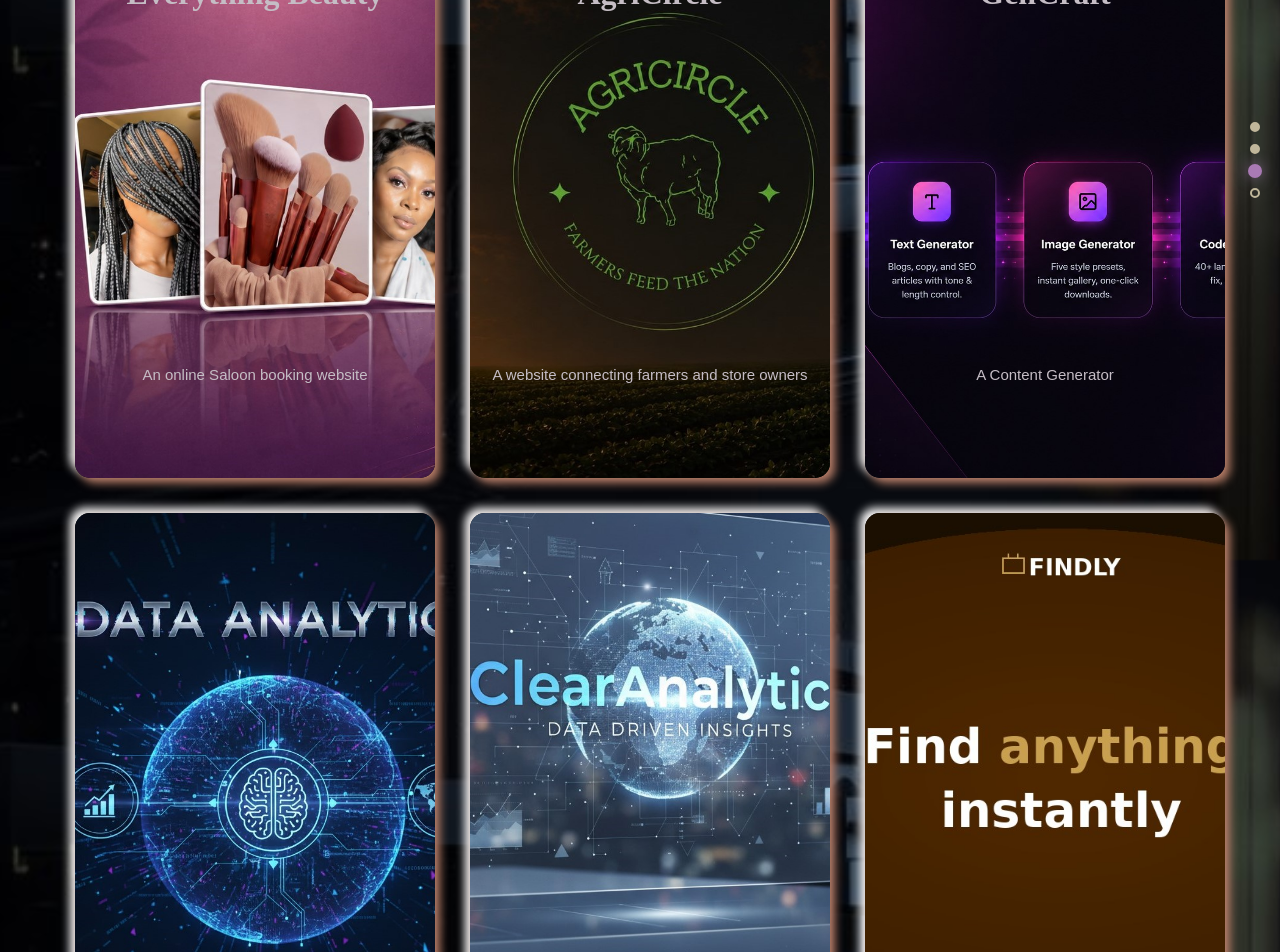
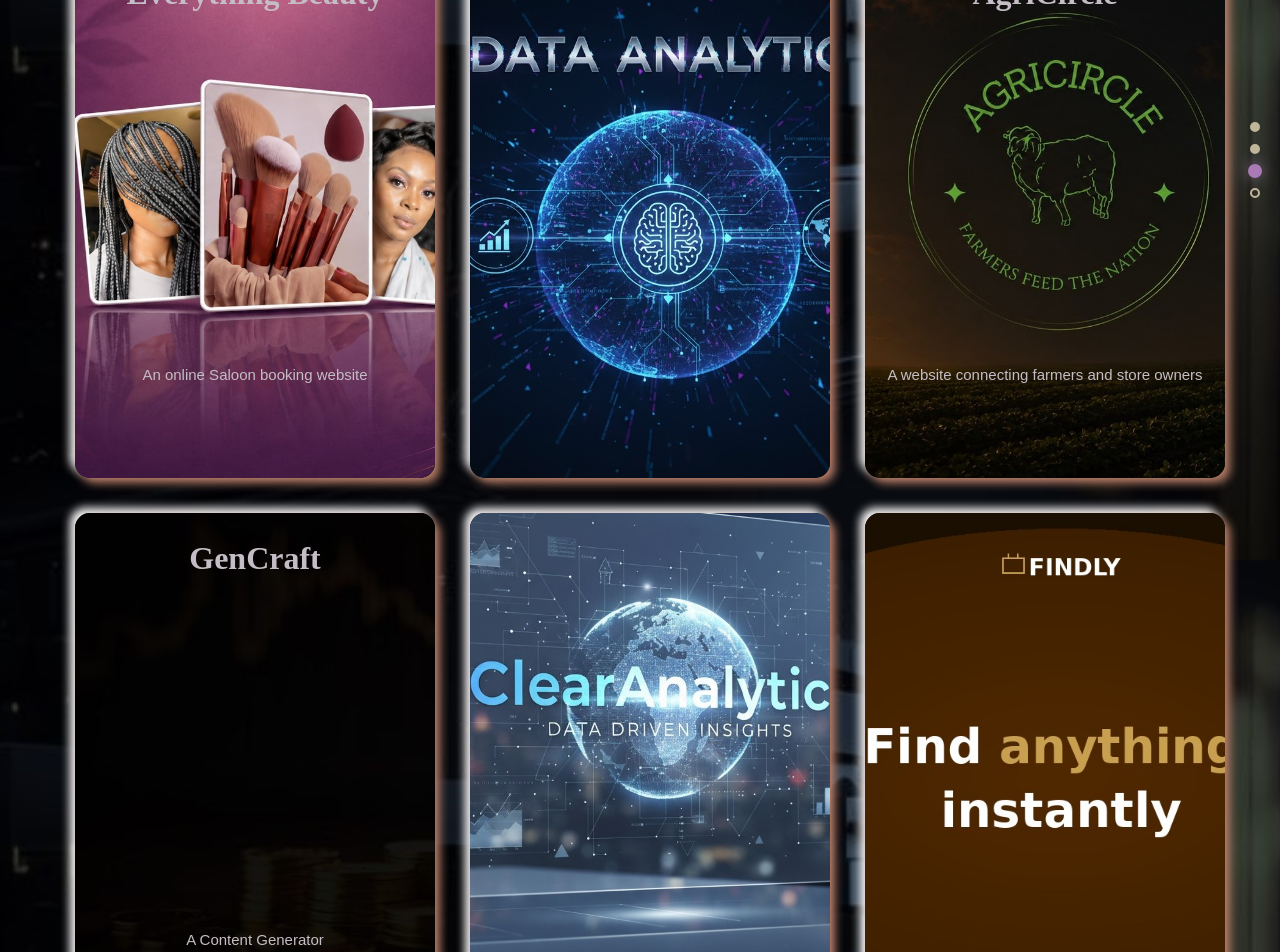
Before and after one commit to Sharon-software/Portfolio, a React (Vite) app in the folder my-app/: page /projects in a window 1280 px wide. Shown: the part 240-1192 px from the top of the page. Built offline with nearby package versions, Linux system fonts and the light colour scheme.

Commit message:
Add new project and update styles

```diff
--- a/my-app/src/Pages/Projects.jsx
+++ b/my-app/src/Pages/Projects.jsx
@@ -35,8 +35,34 @@
              professionals.
           </p>
 
-         <a href="https://github.com/Sharon-software/EverythingBeautyApp" >
+         <a href="https://everythingbeauty-web.onrender.com/" >
         <button className='card-button'>Explore More</button>
+        </a>
+
+        </div>
+      </div>
+     </div>
+
+       {/* INVESTOR APP */}
+     <div className="card4">
+      <div className="front-page4">
+        <div className="card-Info4">
+
+         </div>
+          </div>
+
+
+      <div className='back-page4'>
+        <div className='card-content4'>
+          <h3>INVESTOR APP</h3>
+          <p className='card-description4'>
+            Demo investment portfolio application where
+            users can register and log in, view sample investment products,
+            deposit or withdraw funds, invest, review their portfolio.
+          </p>
+
+         <a href="https://investor-app-frontend-fbps.onrender.com/" >
+        <button className='card-button4'>Explore More</button>
         </a>
 
         </div>
@@ -97,29 +123,7 @@
       </div>
      </div>
 
-     {/* DATA ANALYSIS */}
-     <div className="card4">
-      <div className="front-page4">
-        <div className="card-Info4">
 
-         </div>
-          </div>
-
-
-      <div className='back-page4'>
-        <div className='card-content4'>
-          <h3>DATA ANALYSIS</h3>
-          <p className='card-description4'>
-            An interactive data analytics web app. Upload your data, explore it visually, and download the results .
-          </p>
-
-         <a href="https://data-analytics-ewshccrnni4fq4zzyeyzda.streamlit.app/" >
-        <button className='card-button4'>Explore More</button>
-        </a>
-
-        </div>
-      </div>
-     </div>
 
      {/* CLEAR ANALYTICS*/}
       <div className="card5">
--- a/my-app/src/index.css
+++ b/my-app/src/index.css
@@ -527,7 +527,7 @@
 }
 
 .front-page3 {
-  background-image: url("./Pictures/gcbg.jpeg");
+  background-image: url("./Pictures/bbbg.jpg");
   background-size: cover;
 }
 
@@ -601,10 +601,10 @@
   text-align: center;
 }
 .back-page3{
-background-color: rgb(116, 76, 139);
+background-color: rgb(94, 90, 66);
   color: #d6e2e4;
   transform: rotateY(180deg);
-  box-shadow: 0 20px 40px rgb(156, 160, 156);
+  box-shadow: 0 20px 40px rgb(195, 197, 195);
 
   display: flex;
   justify-content: center;
```
Also changed, not shown: my-app/src/Pictures/bbbg.jpg (added).
